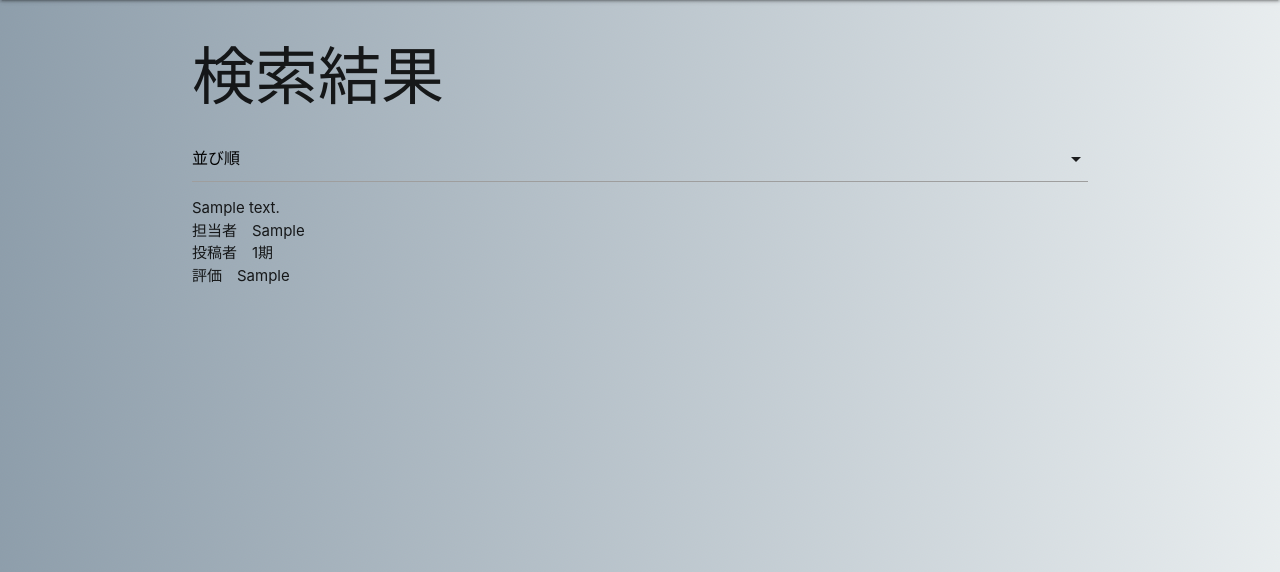
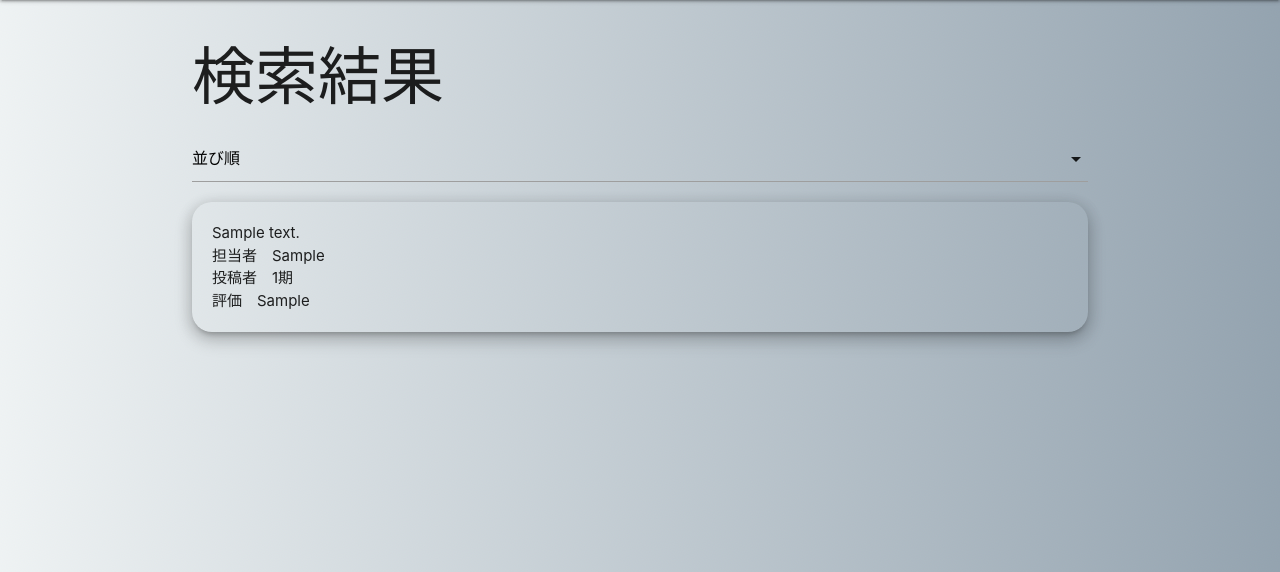
Before and after one commit to black315/uoa_eval, a Rails app: page /posts/search in a window 1280 px wide. Shown: the part 64-636 px from the top of the page. Run offline with Rails 7, Linux system fonts and the light colour scheme; tables that the repository leaves empty hold one stand-in row (values such as "Sample post"); style sheets or scripts are compiled from the project's sources; some libraries are stand-ins or nearby versions.

Commit message:
Apply css to posts

```diff
--- a/app/assets/stylesheets/application.scss
+++ b/app/assets/stylesheets/application.scss
@@ -22,3 +22,13 @@ $secondary-color: color("light-blue", "lighten-2") !default;
 body {
   background-image: image-url("Portrait.jpg");
 }
+
+.post {
+  margin-top: 20px;
+  margin-bottom: 20px;
+  border-radius: 20px;
+}
+
+.post-content {
+  padding: 20px;
+}
--- a/app/views/posts/search.html.erb
+++ b/app/views/posts/search.html.erb
@@ -10,11 +10,15 @@
 </div>
 <ul>
   <% @posts.each do |post| %>
-    <div>
-      <%= post.content %>
+    <div class="post z-depth-3">
+      <div class="post-content">
+        <div>
+          <%= post.content %>
+        </div>
+        <div>担当者　<%= post.instructor %></div>
+        <div>投稿者　<%= post.period %>期 </div>
+        <div>評価　<%= post.rate %></div>
+      </div>
     </div>
-    <div>担当者　<%= post.instructor %></div>
-    <div>投稿者　<%= post.period %>期 </div>
-    <div>評価　<%= post.rate %></div>
   <% end %>
 </ul>
```
Also changed, not shown: app/views/subjects/show.html.erb (+9 -5 lines), app/assets/images/Portrait.jpg.
